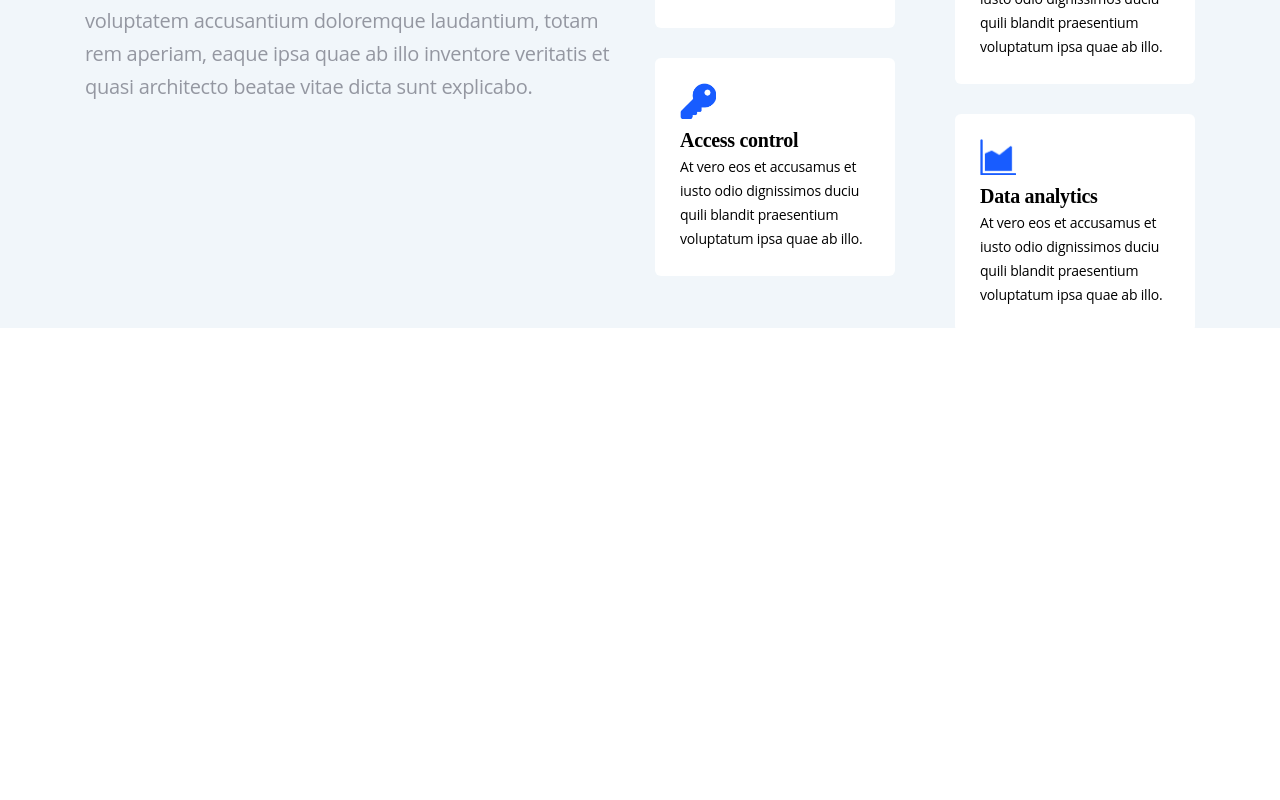
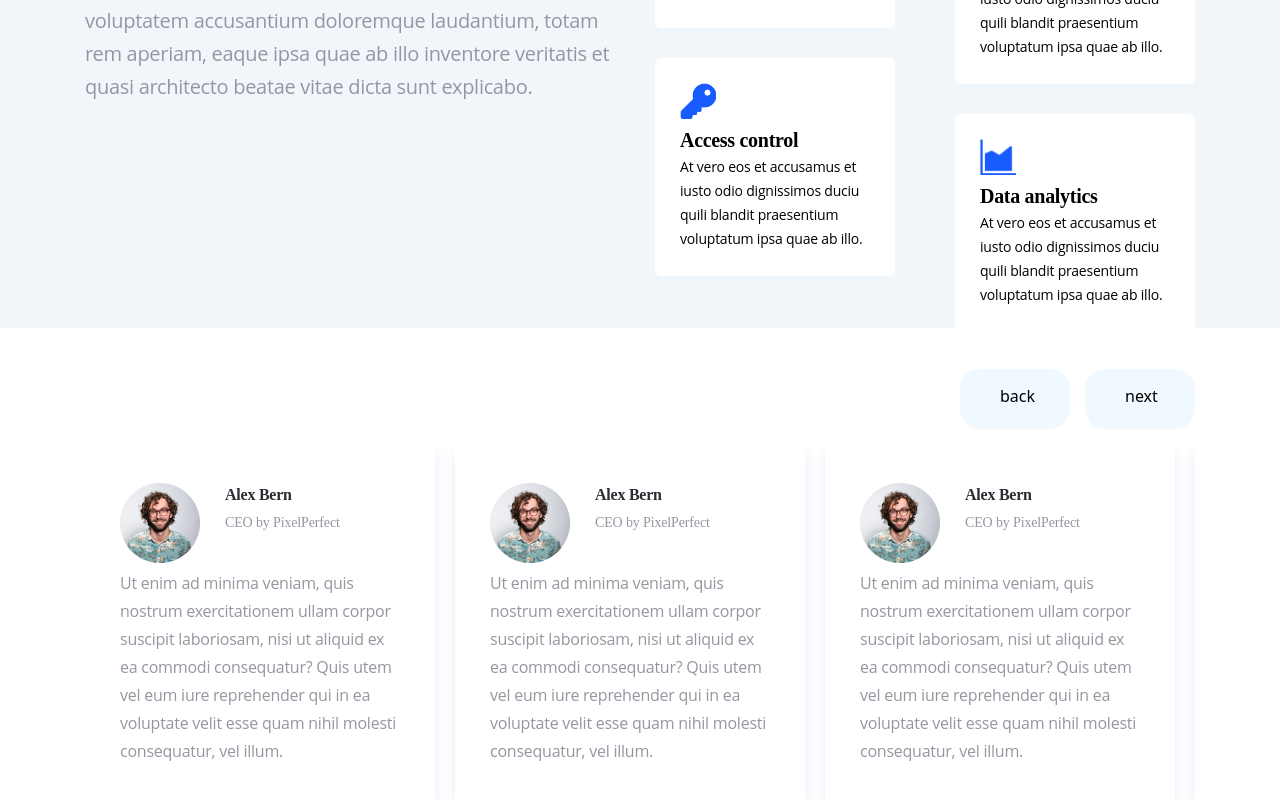
Before and after one commit to Sergiu333/website, a Next.js app: page / in a window 1280 px wide. Shown: the part 2738-3538 px from the top of the page. Before the commit the page ends 3070 px from the top, so only its background shows below. Built offline with nearby package versions, Linux system fonts and the light colour scheme.

Commit message:
feat: implemented owl carousel

```diff
--- /dev/null
+++ b/components/Carousel/index.js
@@ -0,0 +1,122 @@
+
+import React from "react";
+import Image from "next/image";
+import "owl.carousel/dist/assets/owl.carousel.css";
+import "owl.carousel/dist/assets/owl.theme.default.css";
+import dynamic from "next/dynamic";
+
+const OwlCarousel = dynamic(() => import("react-owl-carousel"), {
+    ssr: false,
+});
+
+
+
+const Carousel = () => {
+    return (
+        <div className="container mx-auto w-[1110px] flex flex-row gap-[30px] mt-[120px]">
+            <OwlCarousel
+                autoplay
+                infinite={true}
+                loop={true}
+                dots
+                nav={true}
+                // navText={["<img src='/Create.png'>","<img src='/Create.png'>"]}
+                // navText= {["<div class='owl-prev'>back</div>", "<div class='owl-next'>next</div>"]}
+                navText= {[
+                    "<div class='back'>back</div>",
+                    "<div class='next'>next</div>"
+                ]}
+
+            >
+                <div className="w-[350px] p-[35px] flex flex-col shadow-card-3">
+                    <div className="flex flex-row gap-[25px]">
+                        <div>
+                            <Image
+                                src="/person_1.jpg"
+                                alt="Person"
+                                width={80}
+                                height={80}
+                            />
+                        </div>
+                        <div className="flex flex-col gap-1">
+                            <div className="Headline_6_Bold text-[#292D33]">Alex Bern</div>
+                            <div className="Headline_7_Medium text-[#9497A1]">CEO by PixelPerfect</div>
+                        </div>
+                    </div>
+                    <div className="Paragraph_2_Regular text-[#9497A1]">
+                        Ut enim ad minima veniam, quis nostrum exercitationem ullam corpor suscipit laboriosam, nisi ut
+                        aliquid ex ea commodi consequatur? Quis utem vel eum iure reprehender qui in ea voluptate velit esse
+                        quam nihil molesti consequatur, vel illum.
+                    </div>
+                </div>
+                <div className="w-[350px] p-[35px] flex flex-col shadow-card-3">
+                    <div className="flex flex-row gap-[25px]">
+                        <div>
+                            <Image
+                                src="/person_1.jpg"
+                                alt="Person"
+                                width={80}
+                                height={80}
+                            />
+                        </div>
+                        <div className="flex flex-col gap-1">
+                            <div className="Headline_6_Bold text-[#292D33]">Alex Bern</div>
+                            <div className="Headline_7_Medium text-[#9497A1]">CEO by PixelPerfect</div>
+                        </div>
+                    </div>
+                    <div className="Paragraph_2_Regular text-[#9497A1]">
+                        Ut enim ad minima veniam, quis nostrum exercitationem ullam corpor suscipit laboriosam, nisi ut
+                        aliquid ex ea commodi consequatur? Quis utem vel eum iure reprehender qui in ea voluptate velit esse
+                        quam nihil molesti consequatur, vel illum.
+                    </div>
+                </div>
+                <div className="w-[350px] p-[35px] flex flex-col shadow-card-3">
+                    <div className="flex flex-row gap-[25px]">
+                        <div>
+                            <Image
+                                src="/person_1.jpg"
+                                alt="Person"
+                                width={80}
+                                height={80}
+                            />
+                        </div>
+                        <div className="flex flex-col gap-1">
+                            <div className="Headline_6_Bold text-[#292D33]">Alex Bern</div>
+                            <div className="Headline_7_Medium text-[#9497A1]">CEO by PixelPerfect</div>
+                        </div>
+                    </div>
+                    <div className="Paragraph_2_Regular text-[#9497A1]">
+                        Ut enim ad minima veniam, quis nostrum exercitationem ullam corpor suscipit laboriosam, nisi ut
+                        aliquid ex ea commodi consequatur? Quis utem vel eum iure reprehender qui in ea voluptate velit esse
+                        quam nihil molesti consequatur, vel illum.
+                    </div>
+                </div>
+                <div className="w-[350px] p-[35px] flex flex-col shadow-card-3">
+                    <div className="flex flex-row gap-[25px]">
+                        <div>
+                            <Image
+                                src="/person_1.jpg"
+                                alt="Person"
+                                width={80}
+                                height={80}
+                            />
+                        </div>
+                        <div className="flex flex-col gap-1">
+                            <div className="Headline_6_Bold text-[#292D33]">Alex Bern</div>
+                            <div className="Headline_7_Medium text-[#9497A1]">CEO by PixelPerfect</div>
+                        </div>
+                    </div>
+                    <div className="Paragraph_2_Regular text-[#9497A1]">
+                        Ut enim ad minima veniam, quis nostrum exercitationem ullam corpor suscipit laboriosam, nisi ut
+                        aliquid ex ea commodi consequatur? Quis utem vel eum iure reprehender qui in ea voluptate velit esse
+                        quam nihil molesti consequatur, vel illum.
+                    </div>
+                </div>
+
+            </OwlCarousel>
+
+        </div>
+    )
+}
+
+export default Carousel;
--- a/next.config.js
+++ b/next.config.js
@@ -1,7 +1,19 @@
 /** @type {import('next').NextConfig} */
+const webpack = require('webpack');
 const nextConfig = {
-  reactStrictMode: true,
+  reactStrictMode: false,
   swcMinify: true,
-}
+    ssr: false,
+  webpack: (config, { buildId, dev, isServer, defaultLoaders, webpack }) => {
+    config.plugins.push(
+        new webpack.ProvidePlugin({
+          $: 'jquery',
+          jQuery: 'jquery',
+          'window.jQuery': 'jquery',
+        })
+    );
+    return config;
+  },
+};
 
-module.exports = nextConfig
+module.exports = nextConfig;
--- a/package.json
+++ b/package.json
@@ -9,9 +9,12 @@
     "lint": "next lint"
   },
   "dependencies": {
+    "@ntegral/react-owl-carousel": "^1.0.1",
+    "jquery": "^3.6.1",
     "next": "12.3.1",
     "react": "18.2.0",
     "react-dom": "18.2.0",
+    "react-owl-carousel": "^2.3.3",
     "typescript": "^4.8.4"
   },
   "devDependencies": {
--- a/pages/index.js
+++ b/pages/index.js
@@ -5,6 +5,7 @@ import Newest from "../components/newest";
 import Solutions from "../components/solutions";
 import Services from "../components/services";
 import Benefits from "../components/benefits";
+import Carousel from "../components/Carousel";
 
 const Home = () =>{
     return (
@@ -16,6 +17,7 @@ const Home = () =>{
             <Solutions/>
             <Services/>
             <Benefits/>
+            <Carousel/>
         </div>
     )
 }
--- a/styles/globals.css
+++ b/styles/globals.css
@@ -127,3 +127,53 @@
     line-height: 24px;
     letter-spacing: -0.015em;
 }
+
+.owl-nav{
+    position: absolute;
+    top: 10px;
+    right: 0px;
+    display: flex;
+    gap: 15px;
+    margin-top: -89px;
+
+}
+ .next {
+     padding: 15px 40px;
+     gap: 10px;
+     width: 110px;
+     height: 60px;
+     background: #F0F9FF;
+     border-radius: 20px;
+}
+ .back{
+     padding: 15px 40px;
+     gap: 10px;
+     width: 110px;
+     height: 60px;
+     background: #F0F9FF;
+     border-radius: 20px;
+ }
+/*.Shadow_button{*/
+/*    background: #D9D9D9;*/
+/*    box-shadow: 0px 12px 30px rgba(24, 92, 255, 0.18);*/
+/*}*/
+
+/*.Sadow_card_1{*/
+/*    background: #D9D9D9;*/
+/*    box-shadow: 0px 2px 20px 17px rgba(24, 92, 255, 0.04);*/
+/*}*/
+
+/*.Shadow_card_2{*/
+/*    background: #D9D9D9;*/
+/*    box-shadow: 0px 12px 30px 17px rgba(24, 92, 255, 0.04);*/
+/*}*/
+
+/*.Shadow_card_3{*/
+/*    background: #D9D9D9;*/
+/*    box-shadow: 0px 4px 12px rgba(12, 68, 204, 0.1);*/
+/*}*/
+
+/*.Shadow_dropdown{*/
+/*    background: #D9D9D9;*/
+/*    box-shadow: 0px 2px 6px rgba(0, 43, 78, 0.15), 0px 1px 2px rgba(0, 43, 78, 0.3);*/
+/*}*/
--- a/tailwind.config.js
+++ b/tailwind.config.js
@@ -5,7 +5,27 @@ module.exports = {
     "./components/**/*.{js,ts,jsx,tsx}",
   ],
   theme: {
-    extend: {},
+    extend: {
+      colors: {
+        'primary': '#185CFF',
+        'secondary': '#002B4E',
+        'blue-1': '#194060',
+        'blue-2': '#607D94',
+        'blue-3': '#C9DCEC',
+        'tertiary': '#F0F9FF',
+        'black': '#292D33',
+        'gray': '#9497A1',
+        'background': '#F1F6FA',
+        'error': '#C14040',
+      },
+      boxShadow: {
+        'button':'0px 12px 30px rgba(24, 92, 255, 0.18)',
+        'card-1':'0px 2px 20px 17px rgba(24, 92, 255, 0.04)',
+        'card-2':'0px 12px 30px 17px rgba(24, 92, 255, 0.04)',
+        'card-3':'0px 4px 12px rgba(12, 68, 204, 0.1)',
+        'dropdown':'0px 2px 6px rgba(0, 43, 78, 0.15), 0px 1px 2px rgba(0, 43, 78, 0.3)',
+      }
+    },
   },
   plugins: [],
 }
```
Also changed, not shown: public/person_1.jpg (added), 1 other file (tests, documents, lock files or other folders).
